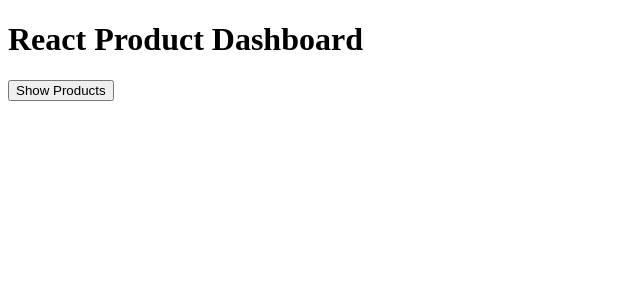
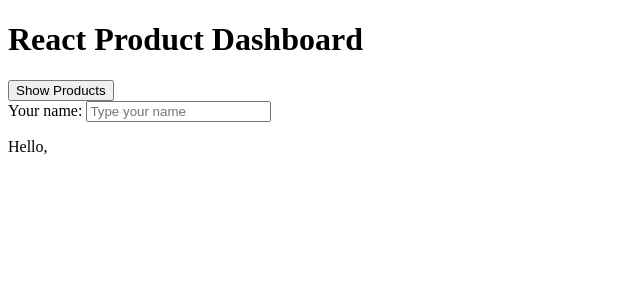
Before and after one commit to windium/web-lab5, a React (Vite) app: page / in a window 1280 px wide. Shown: the top 300 px of the page, without its empty margins (0-640 px from the left). Built offline with nearby package versions, Linux system fonts and the light colour scheme.

Commit message:
Add controlled name input and Hello greeting

```diff
--- a/src/App.jsx
+++ b/src/App.jsx
@@ -2,9 +2,14 @@ import { useState } from 'react'
 
 function App() {
   const [showProducts, setShowProducts] = useState(false)
+  const [name, setName] = useState('')
 
   function handleToggle() {
     setShowProducts(!showProducts)
+  }
+
+  function handleNameChange(event) {
+    setName(event.target.value)
   }
 
   return (
@@ -14,6 +19,19 @@ function App() {
       <button onClick={handleToggle}>
         {showProducts ? 'Hide Products' : 'Show Products'}
       </button>
+
+      <div>
+        <label htmlFor="name">Your name: </label>
+        <input
+          id="name"
+          type="text"
+          value={name}
+          onChange={handleNameChange}
+          placeholder="Type your name"
+        />
+      </div>
+
+      <p>Hello, {name}</p>
     </div>
   )
 }
```
